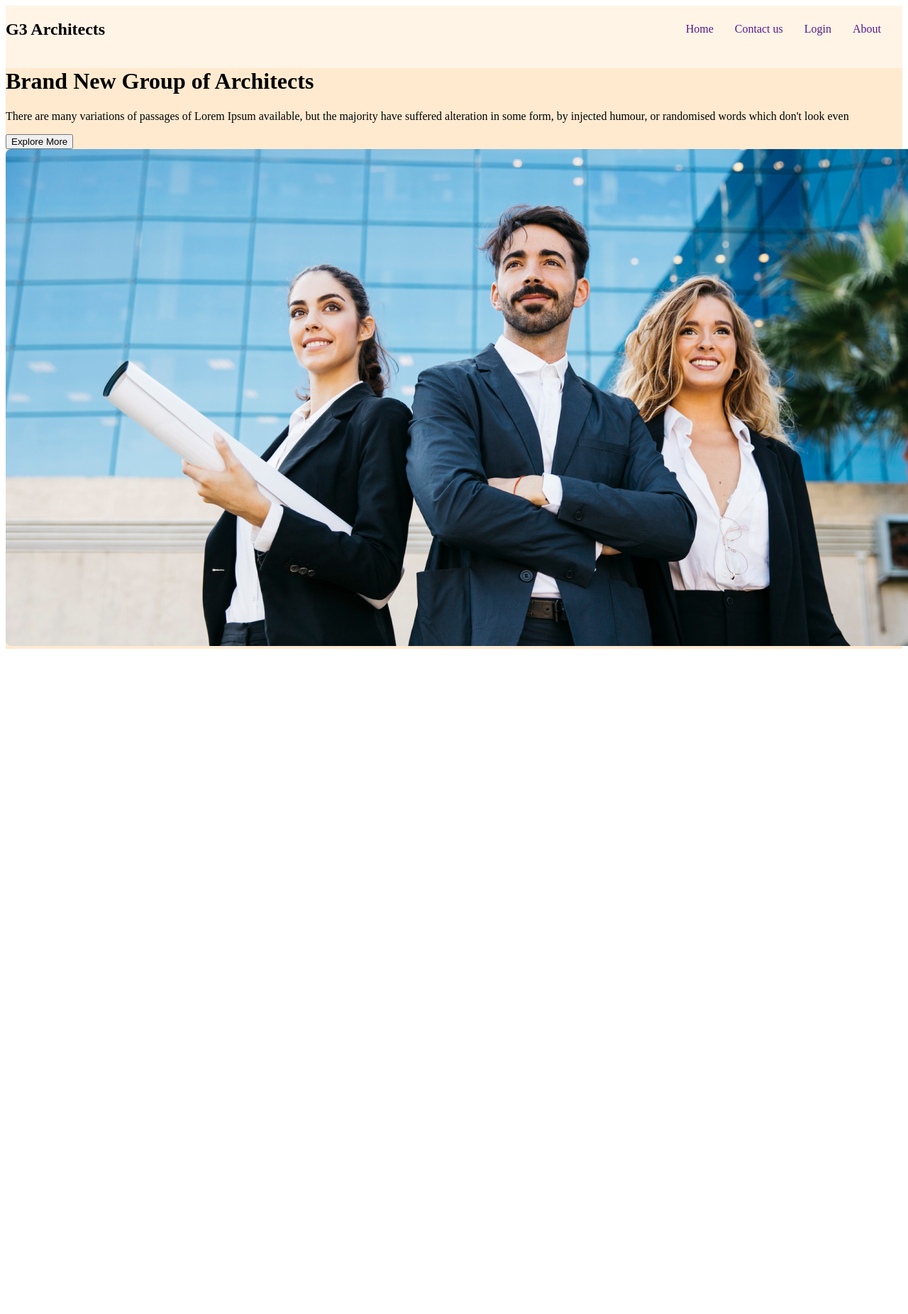
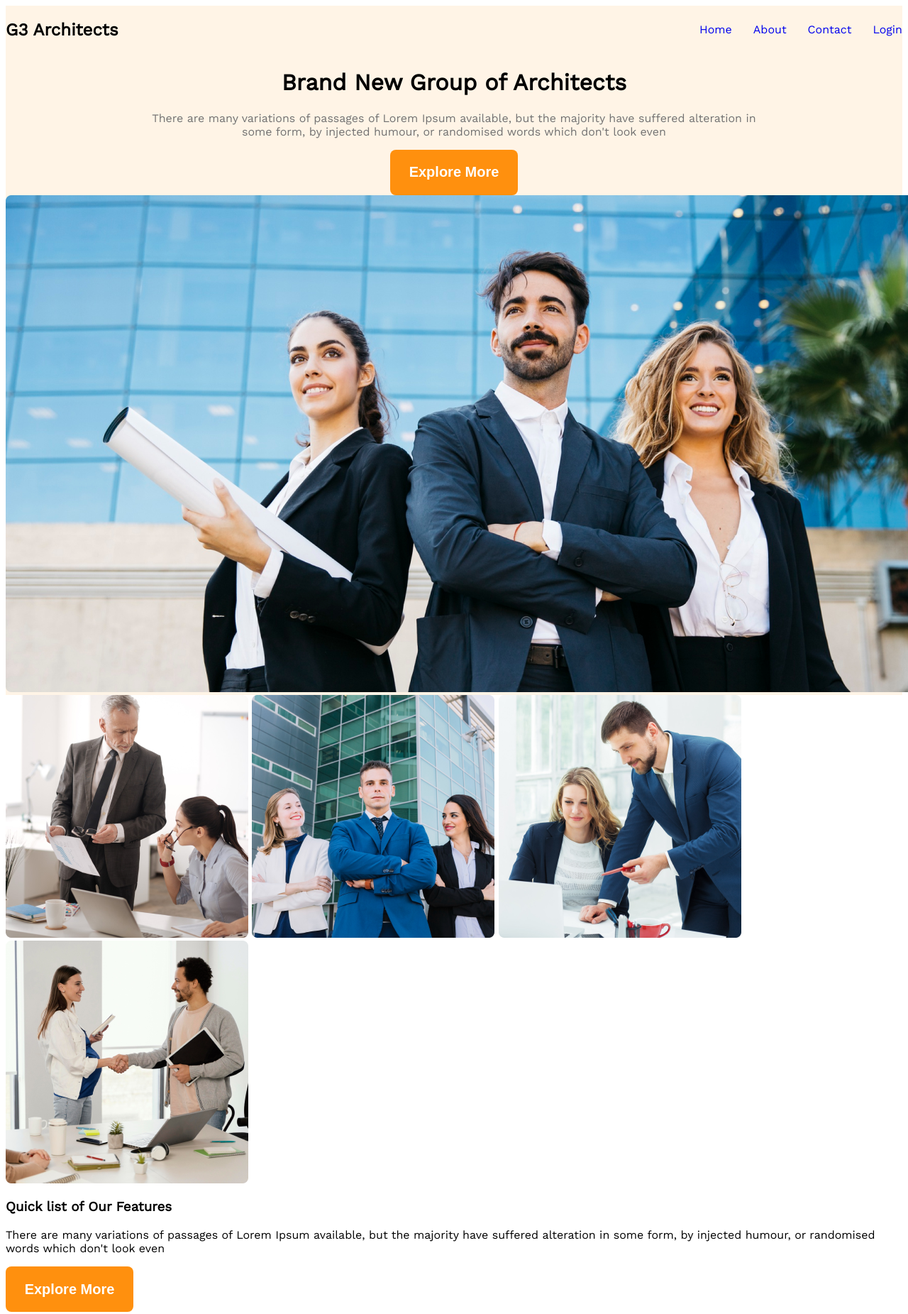
Before and after one commit to rabiulkhan7224/responsive-website, a plain HTML site: page index.html in a window 1280 px wide. Shown: the top 1851 px of the page at 71% size. Before the commit the page ends 922 px from the top, so only its background shows below. Drawn offline with nearby package versions, Linux system fonts and the light colour scheme.

Commit message:
added all image

```diff
--- a/index.html
+++ b/index.html
@@ -8,31 +8,109 @@
     <link rel="stylesheet" href="style.css">
 </head>
 
-<body>
+<body class="work-sans-font">
     <header>
-        <nav class="navber display-flex">
-            <h1 class="brand-name">G3 Architects</h1>
-            <ul class="nev-item display-flex">
-                <li class="nav-item"><a href="" class="text-link">Home</a></li>
-                <li class="nav-item"><a href="" class="text-link">Contact us</a></li>
-                <li class="nav-item"><a href="" class="text-link">Login</a></li>
-                <li class="nav-item"><a href="" class="text-link">About</a></li>
+        <nav class="navbar display-flex">
+            <h1>G3 Architects</h1>
+
+            <ul class="nav-list display-flex">
+                <li class="nav-item"><a class="nav-link" href="#">Home</a></li>
+                <li class="nav-item"><a class="nav-link" href="#">About</a></li>
+                <li class="nav-item"><a class="nav-link" href="#">Contact</a></li>
+                <li class="nav-item"><a class="nav-link" href="#">Login</a></li>
             </ul>
+
         </nav>
         <div class="banner">
-            <div class="banner-title">
+            <div class="banner-content">
                 <h1>Brand New
-                    Group of Architects
-                </h1>
+                    Group of Architects</h1>
+                <p class="banner-discription text-grey">There are many variations of passages of Lorem Ipsum available, but the majority have suffered
+                    alteration in some form, by injected humour, or randomised words which don't look even</p>
+                <button class="btn-primary">Explore More</button>
+
+            </div>
+            <div class="banner-image">
+                <img src="images/banner.png" alt="">
+            </div>
+        </div>
+
+    </header>
+    <main>
+        <section class="team">
+            <div class="team-image">
+                <img src="images/team1.png" alt="">
+                <img src="images/team2.png" alt="">
+                <img src="images/team3.png" alt="">
+                <img src="images/team4.png" alt="">
+            </div>
+            <div class="team-title">
+                <h3>Quick list of Our Features</h3>
                 <p>There are many variations of passages of Lorem Ipsum available, but the majority have suffered
                     alteration in some form, by injected humour, or randomised words which don't look even</p>
                 <button class="btn-primary">Explore More</button>
             </div>
-            <div class="banner-image"><img src="images/banner.png" alt=""></div>
-        </div>
 
 
-    </header>
+        </section>
+        <section class="Features">
+            <div class="Feature-title">
+                <h1>Features you will love & enjoy</h1>
+                <p>There are many variations of passages of Lorem Ipsum available, but the majority have suffered
+                    alteration in some form, by injected humour, or randomised words which don't look even</p>
+            </div>
+            <div class="Feature-image">
+                <img src="images/architect.png" alt="">
+                <button>
+
+                </button>
+            </div>
+
+
+
+        </section>
+        <section class="facts">
+            <div class="fact-title">
+                <h4>Some Facts</h4>
+                <p>There are many variations of passages of Lorem Ipsum available, but the majority have suffered
+                    alteration.</p>
+            </div>
+            <div class="card-info">
+                <div class="card1" id="card-style"> <img src="images/icons/ribon.png" alt="">
+                    <h3>54</h3>
+                    <h5>Award winnig</h5>
+                </div>
+                <div class="card2" id="card-style"><img src="images/icons/projects.png" alt="">
+                    <h3>1458</h3>
+                    <h5>Project Finished</h5>
+                </div>
+                <div class="card3" id="card-style"><img src="images/icons/customers.png" alt="">
+                    <h3>590</h3>
+                    <h5>Clients Worked</h5>
+                </div>
+                <div class="card4" id="card-style"><img src="images/icons/email.png" alt="">
+                    <h3>22578</h3>
+                    <h5>Email Send</h5>
+                </div>
+            </div>
+        </section>
+        <section class="sponspors">
+            <div class="sponspors-title"><h3></h3>
+            <p></p></div>
+            <div class="sponspors-image">
+                <img src="images/sponsors/spotify.png" alt="">
+                <img src="images/sponsors/amazon.png" alt="">
+                <img src="images/sponsors/google.png" alt="">
+                <img src="images/sponsors/telerama.png" alt="">
+                <img src="images/sponsors/figma.png" alt="">
+            </div>
+        </section>
+
+    </main>
+    <footer><h5>All rights reserved copyright@2023 startup landing page design</h5>
+
+    </footer>
+
 </body>
 
 </html>
--- a/style.css
+++ b/style.css
@@ -1,28 +1,73 @@
+
+@import url('https://fonts.googleapis.com/css2?family=Work+Sans:ital@0;1&display=swap');
+
+
+.work-sans-font {
+  font-family: "Work Sans", sans-serif;
+  font-optical-sizing: auto;
+  font-weight: 400;
+  font-style: normal;
+}
+
+
 /* share style */
 .display-flex{
     display: flex;
 }
+.text-grey{
+    font-size: 1rem;
+    font-weight: 400;
+    color: #727272;
 
-.text-link{
-    text-decoration: none;
+}
+.btn-primary{
+    background-color: rgba(255, 144, 14, 1);
+    width: 180px;
+    height: 64px;
+    border-style: none;
+    border-radius: 8px;
+    color: white;
+    text-align: center;
+    font-size:1.25rem ;
+    font-weight: 600;
+}
+
+
+
+/* share style */
+
+
+/* nav style */
+
+header{
+    background-color:rgba(255, 144, 14, 0.1);
+    max-width: 1920px;
+    margin: 0 auto;
+}
+.navbar{
+    justify-content: space-between;
+    align-items: center;
+
 }
 .nav-item{
     list-style: none;
-    margin-right: 30px;
 }
-header,.banner{
-    max-width: 1440px;
-    margin: 0 auto;
-    background-color: rgba(255, 144, 14, 0.1);
+.nav-link{
+    text-decoration: none;
+    margin-left: 30px;
+
 
 }
-/* navber style  */
-
-
-nav{
-    justify-content: space-between;
-    align-items: center;
+.banner{
+    margin: 0 auto;
 }
-.banner{
+.banner .banner-content{
+    text-align: center;
+    max-width: 860px;
+    margin: 0 auto;
 
 }
+.banner-image{
+    width: 100%;
+    margin: 0 auto;
+}
```
